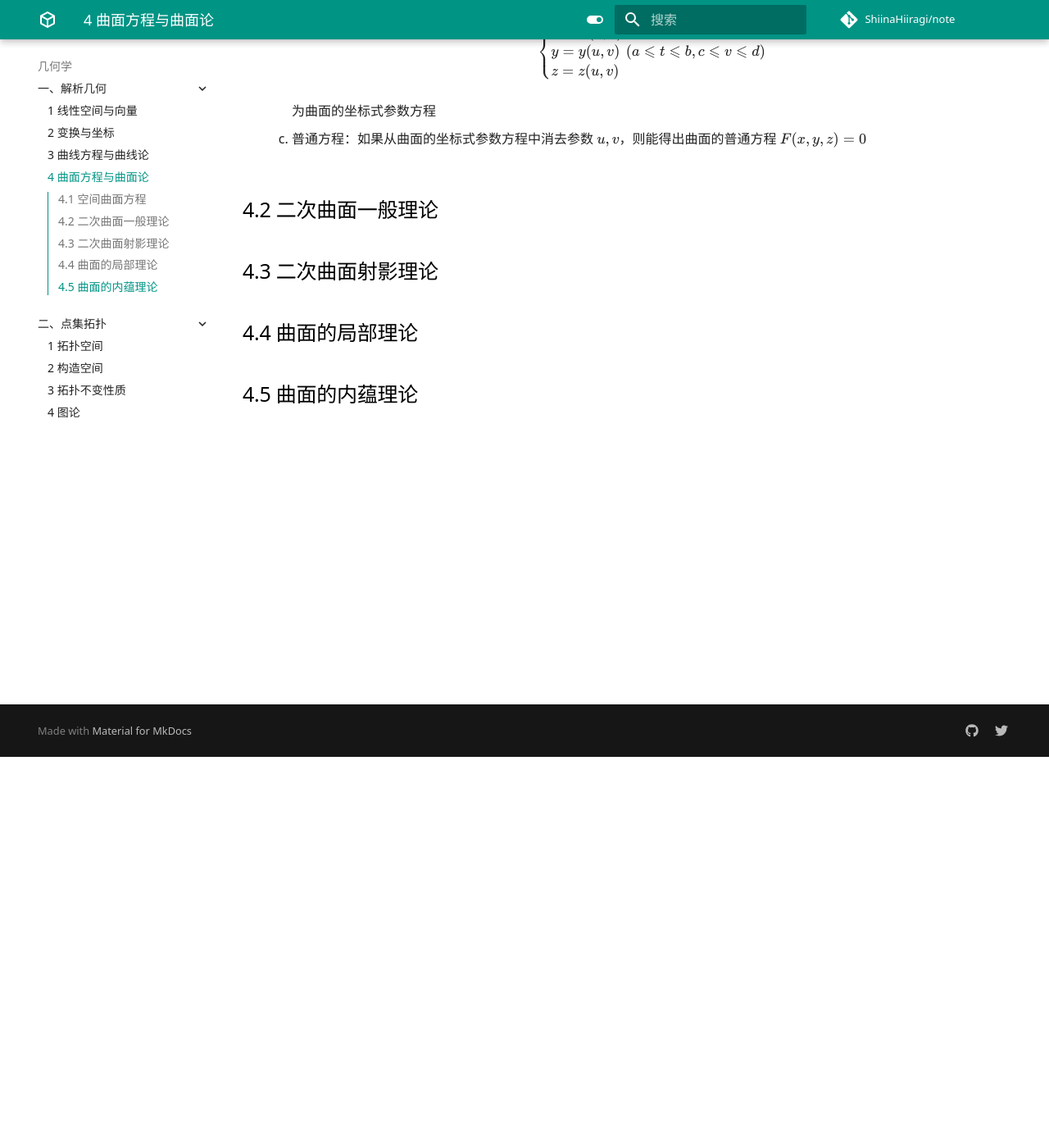
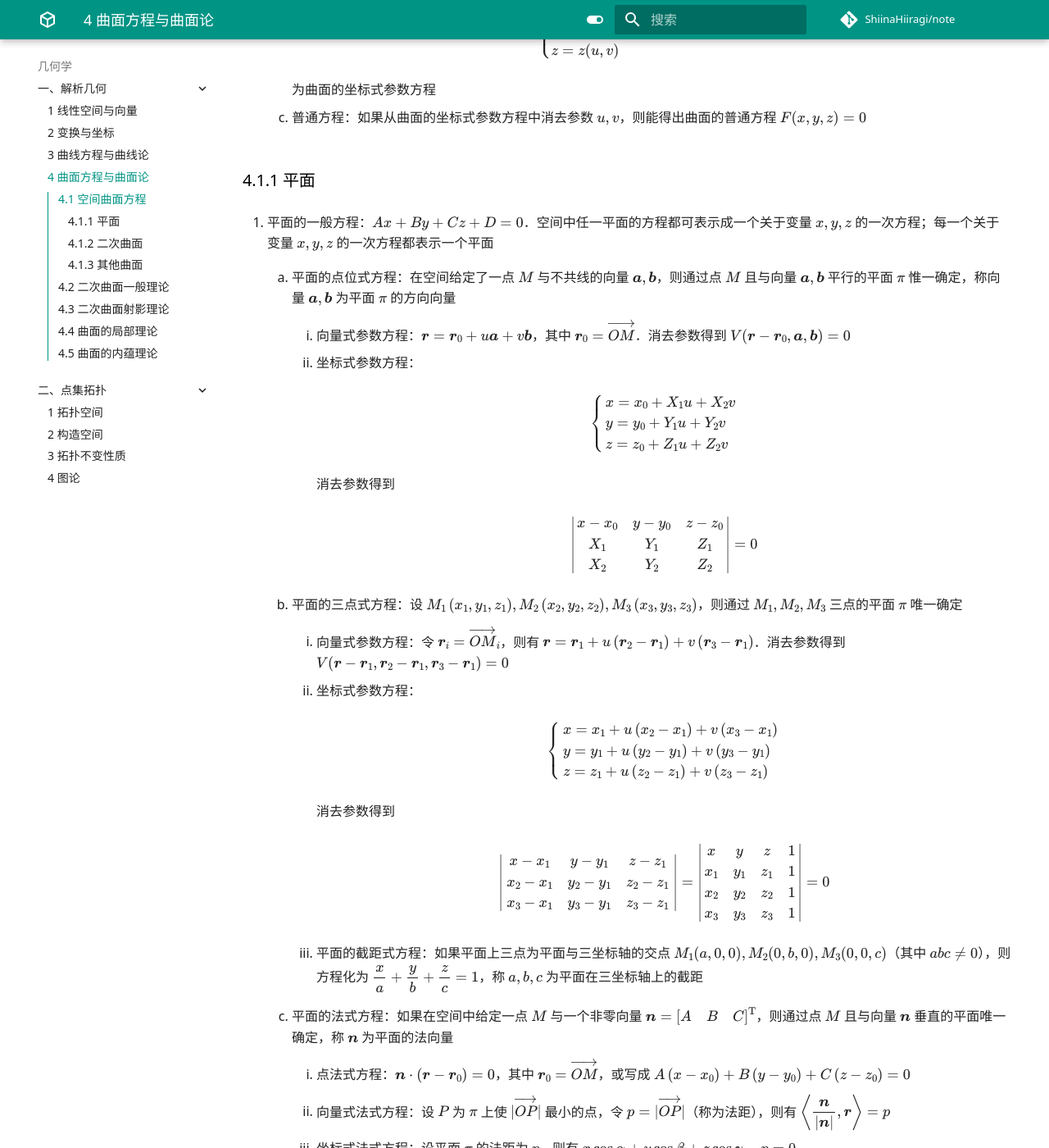
Before and after one commit to ShiinaHiiragi/note, an MkDocs documentation site: the page built from docs/top/anly/surf.md, in a window 1280 px wide and 1400 px high, scrolled down 477 px. Shown: the whole window at 82% size. Built offline with MkDocs 1.6.1 and Material for MkDocs 9.7.7, drawn with Linux system fonts in a browser that asks for light colours; comment, search, counter and statistics services are not loaded; some of the changed text lies outside the part shown.

Commit message:
eq for p

```diff
--- a/docs/top/anly/surf.md
+++ b/docs/top/anly/surf.md
@@ -1,7 +1,7 @@
 # 4 曲面方程与曲面论
 
 ## 4.1 空间曲面方程
-- 空间曲面方程：设 $3$ 维仿射空间取定了 $\text{Descartes}$ 直角坐标系．若方程 $F(x, y, z) = 0$ 或 $z = f(x, y)$ 与曲面 $\Sigma$ 有关系：点 $P(x, y, z)$ 在曲面 $\Sigma$ 上当且仅当 $(x, y, z)$ 满足该方程，则称该方程为 $\Sigma$ 的曲面方程．特别地，若方程 $F(x, y, z) = 0$ 没有实点满足，则称该曲面为虚曲面
+- 空间曲面方程：在空间直角坐标系中，若方程 $F(x, y, z) = 0$ 或 $z = f(x, y)$ 与曲面 $\Sigma$ 有点 $P(x, y, z)$ 在曲面 $\Sigma$ 上当且仅当 $(x, y, z)$ 满足该方程，则称该方程为 $\Sigma$ 的曲面方程．特别地，若方程 $F(x, y, z) = 0$ 没有实点满足，则称该曲面为虚曲面
     1. 向量式参数方程：若取 $u \in [a, b], v \in [c, d]$ 的一切可能取的值，由 $\boldsymbol r(u, v) = x(u, v) \boldsymbol e_1 + y(u, v) \boldsymbol e_2 + z(u, v) \boldsymbol e_3$（其中 $a \leqslant t \leqslant b, c \leqslant v \leqslant d$）表示的径向量 $\boldsymbol r(u, v)$ 的终点总在一条曲面上；反之在这条曲面上的任意点总对应着以它为终点的径向量，且该径向量可由 $t$ 的某一值 $u_0, v_0\ \left(a \leqslant u_0 \leqslant b, c \leqslant v_0 \leqslant d \right)$ 完全决定，则称该方程为曲面的向量式参数方程
     2. 坐标式参数方程：若 $\boldsymbol r(u, v) = x(u, v) \boldsymbol e_1 + y(u, v) \boldsymbol e_2 + z(u, v) \boldsymbol e_3$ 为曲面的向量式参数方程，则称
 
@@ -18,6 +18,83 @@
 
     3. 普通方程：如果从曲面的坐标式参数方程中消去参数 $u, v$，则能得出曲面的普通方程 $F(x, y, z) = 0$
 
+### 4.1.1 平面
+1. 平面的一般方程：$Ax + By + Cz + D = 0$．空间中任一平面的方程都可表示成一个关于变量 $x, y, z$ 的一次方程；每一个关于变量 $x, y, z$ 的一次方程都表示一个平面
+    1. 平面的点位式方程：在空间给定了一点 $M$ 与不共线的向量 $\boldsymbol{a}, \boldsymbol{b}$，则通过点 $M$ 且与向量 $\boldsymbol{a}, \boldsymbol{b}$ 平行的平面 $\pi$ 惟一确定，称向量 $\boldsymbol{a}, \boldsymbol{b}$ 为平面 $\pi$ 的方向向量
+        1. 向量式参数方程：$\boldsymbol r = \boldsymbol r_0 + u\boldsymbol a + v\boldsymbol b$，其中 $\boldsymbol r_0 = \overrightarrow{OM}$．消去参数得到 $V(\boldsymbol r - \boldsymbol r_0, \boldsymbol a, \boldsymbol b) = 0$
+        2. 坐标式参数方程：
+
+            $$
+            \left\{\begin{array}{l}
+            x=x_0+X_1 u+X_2 v \\
+            y=y_0+Y_1 u+Y_2 v \\
+            z=z_0+Z_1 u+Z_2 v
+            \end{array}\right.
+            $$
+
+            消去参数得到
+
+            $$
+            \left|\begin{array}{ccc}
+            x-x_0 & y-y_0 & z-z_0 \\
+            X_1 & Y_1 & Z_1 \\
+            X_2 & Y_2 & Z_2
+            \end{array}\right|=0
+            $$
+
+    2. 平面的三点式方程：设 $M_1\left(x_1, y_1, z_1\right), M_2\left(x_2, y_2, z_2\right), M_3\left(x_3, y_3, z_3\right)$，则通过 $M_1, M_2, M_3$ 三点的平面 $\pi$ 唯一确定
+        1. 向量式参数方程：令 $\boldsymbol r_i = \overrightarrow{OM}_i$，则有 $\boldsymbol{r}=\boldsymbol{r}_1+u\left(\boldsymbol{r}_2-\boldsymbol{r}_1\right)+v\left(\boldsymbol{r}_3-\boldsymbol{r}_1\right)$．消去参数得到 $V(\boldsymbol r - \boldsymbol r_1, \boldsymbol r_2 - \boldsymbol r_1, \boldsymbol r_3 - \boldsymbol r_1) = 0$
+        2. 坐标式参数方程：
+
+            $$
+            \left\{\begin{array}{l}
+            x=x_1+u\left(x_2-x_1\right)+v\left(x_3-x_1\right) \\
+            y=y_1+u\left(y_2-y_1\right)+v\left(y_3-y_1\right) \\
+            z=z_1+u\left(z_2-z_1\right)+v\left(z_3-z_1\right)
+            \end{array}\right.
+            $$
+
+            消去参数得到
+
+            $$
+            \left|\begin{array}{ccc}
+            x-x_1 & y-y_1 & z-z_1 \\
+            x_2-x_1 & y_2-y_1 & z_2-z_1 \\
+            x_3-x_1 & y_3-y_1 & z_3-z_1
+            \end{array}\right|
+            =\left|\begin{array}{cccc}
+            x & y & z & 1 \\
+            x_1 & y_1 & z_1 & 1 \\
+            x_2 & y_2 & z_2 & 1 \\
+            x_3 & y_3 & z_3 & 1
+            \end{array}\right|
+            =0
+            $$
+
+        3. 平面的截距式方程：如果平面上三点为平面与三坐标轴的交点 $M_1(a,0,0), M_2(0, b, 0), M_3(0,0, c)$（其中 $a b c \neq 0$），则方程化为 $\dfrac xa + \dfrac yb + \dfrac zc = 1$，称 $a, b, c$ 为平面在三坐标轴上的截距
+
+    3. 平面的法式方程：如果在空间中给定一点 $M$ 与一个非零向量 $\boldsymbol n = \begin{bmatrix} A & B & C \\ \end{bmatrix}^{\mathrm T}$，则通过点 $M$ 且与向量 $\boldsymbol n$ 垂直的平面唯一确定，称 $\boldsymbol n$ 为平面的法向量
+        1. 点法式方程：$\boldsymbol{n} \cdot\left(\boldsymbol{r}-\boldsymbol{r}_0\right)=0$，其中 $\boldsymbol r_0 = \overrightarrow{OM}$，或写成 $A\left(x-x_0\right)+B\left(y-y_0\right)+C\left(z-z_0\right)=0$
+        2. 向量式法式方程：设 $P$ 为 $\pi$ 上使 $|\overrightarrow{OP}|$ 最小的点，令 $p=|\overrightarrow{OP}|$（称为法距），则有 $\left<\dfrac{\boldsymbol n}{|\boldsymbol n|}, \boldsymbol r\right> = p$
+        3. 坐标式法式方程：设平面 $\pi$ 的法距为 $p$，则有 $x \cos \alpha+y \cos \beta+z \cos \gamma-p=0$
+
+        !!! note "平面的法式化"
+            平面的法式方程是具有下列两个特征的一种一般方程：① 一次项的系数是单位法向量的坐标，其平方和为 $1$；② 因为 $p$ 是原点 $O$ 到平面 $\pi$ 的距离，所以常数项 $-p \leqslant 0$
+
+            对于平面的一般方程 $Ax + By + Cz + D = 0$，可化为法式方程
+
+            $$
+            \dfrac{A x}{\pm \sqrt{A^2+B^2+C^2}}+\dfrac{B y}{\pm \sqrt{A^2+B^2+C^2}}+\dfrac{C z}{\pm \sqrt{A^2+B^2+C^2}}+\dfrac{D}{\pm \sqrt{A^2+B^2+C^2}}=0
+            $$
+
+            并称取定符号后的 $\lambda=\dfrac{1}{\pm \sqrt{A^2+B^2+C^2}}$ 为法式化因子
+
+2. 平面与点的关系
+
+### 4.1.2 二次曲面
+
+### 4.1.3 其他曲面
+
 ## 4.2 二次曲面一般理论
 
 ## 4.3 二次曲面射影理论
```
Also changed, not shown: docs/top/anly/curv.md (+13 -12 lines), docs/top/anly/geom.md (+3 -3 lines).
